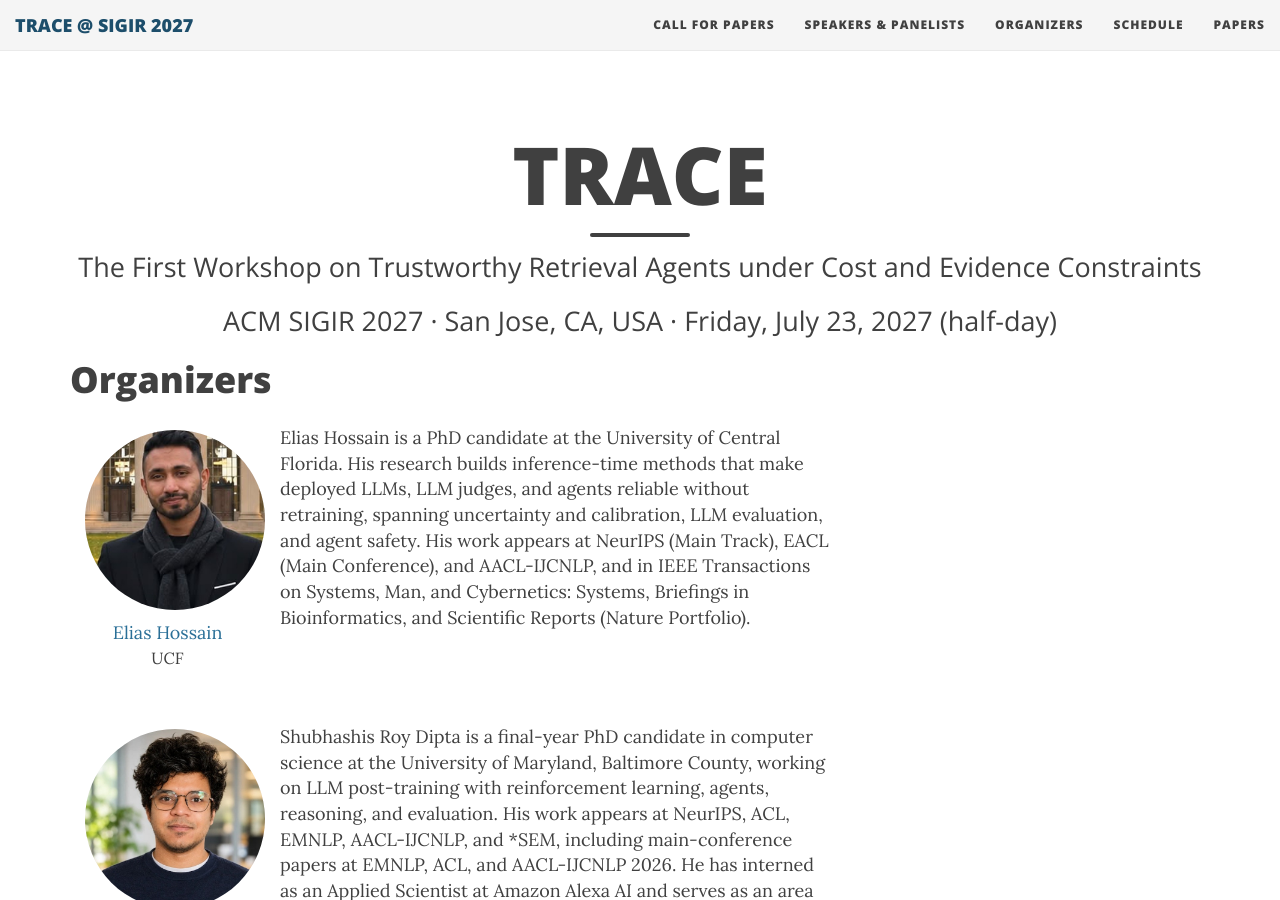
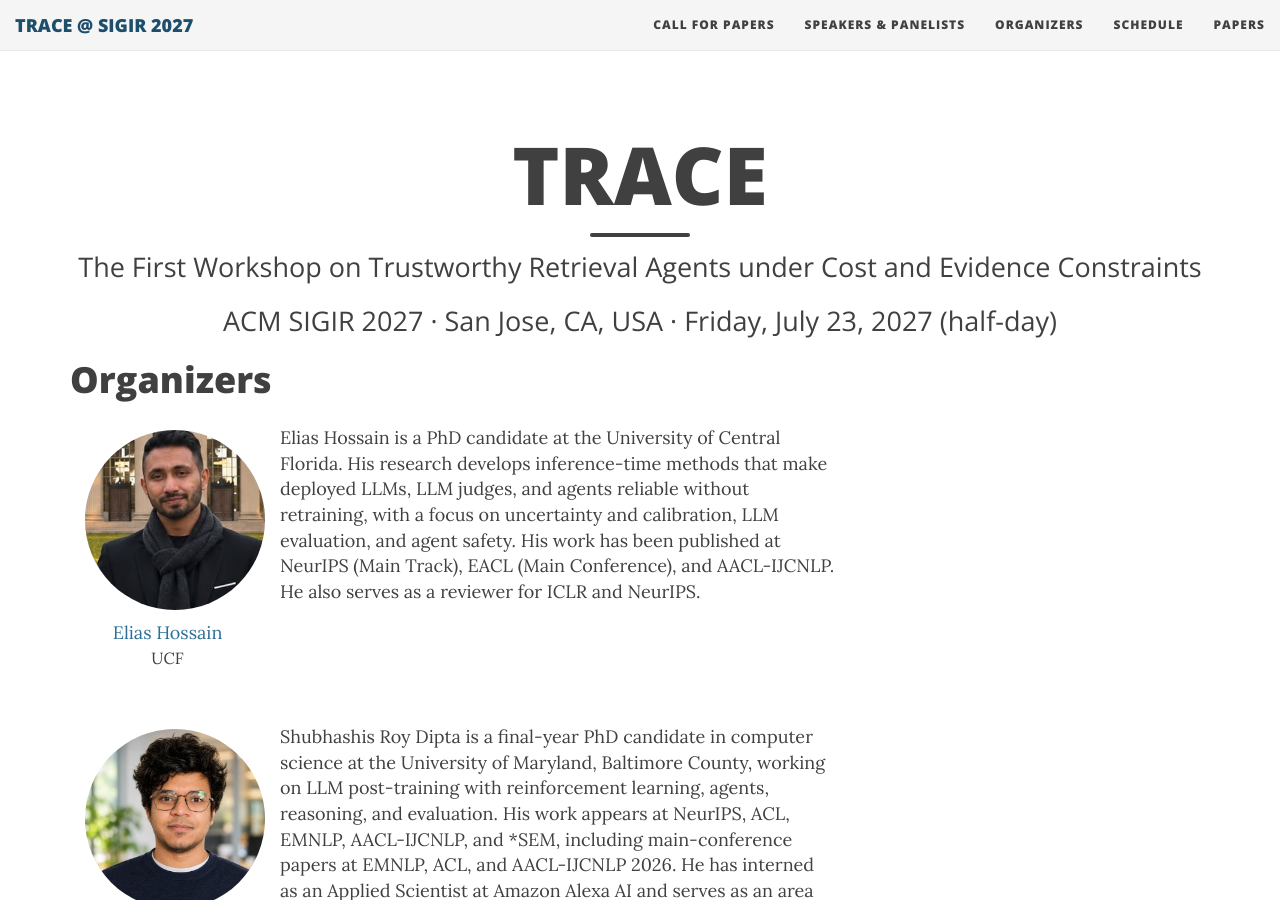
Before and after one commit to trace-workshop/sigir2027, a Jekyll site: the page built from organizers.md, in a window 1280 px wide and 900 px high. Built offline with Jekyll 4.4.1, drawn with Linux system fonts in a browser that asks for light colours; nearby versions of some CDN libraries.

Commit message:
Revise Elias's bio

```diff
--- a/_data/organizers.yml
+++ b/_data/organizers.yml
@@ -7,7 +7,7 @@ ehossain:
   url: "https://eliashossain001.github.io/"
   affiliation: "UCF"
   img: "ehossain.jpg"
-  bio: "Elias Hossain is a PhD candidate at the University of Central Florida. His research builds inference-time methods that make deployed LLMs, LLM judges, and agents reliable without retraining, spanning uncertainty and calibration, LLM evaluation, and agent safety. His work appears at NeurIPS (Main Track), EACL (Main Conference), and AACL-IJCNLP, and in IEEE Transactions on Systems, Man, and Cybernetics: Systems, Briefings in Bioinformatics, and Scientific Reports (Nature Portfolio)."
+  bio: "Elias Hossain is a PhD candidate at the University of Central Florida. His research develops inference-time methods that make deployed LLMs, LLM judges, and agents reliable without retraining, with a focus on uncertainty and calibration, LLM evaluation, and agent safety. His work has been published at NeurIPS (Main Track), EACL (Main Conference), and AACL-IJCNLP. He also serves as a reviewer for ICLR and NeurIPS."
 
 sdipta:
   name: "Shubhashis Roy Dipta"
```
